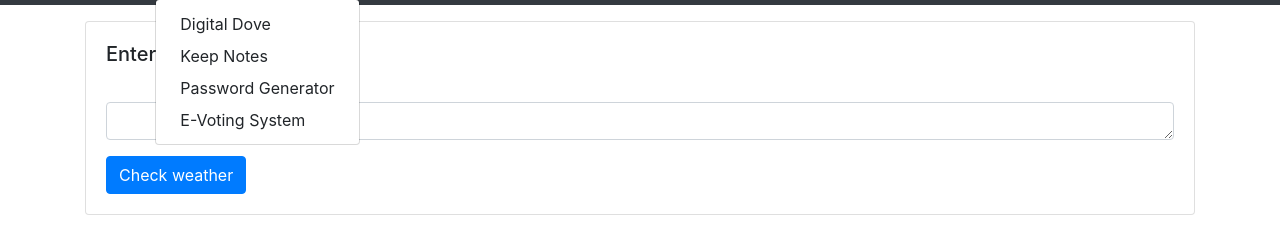
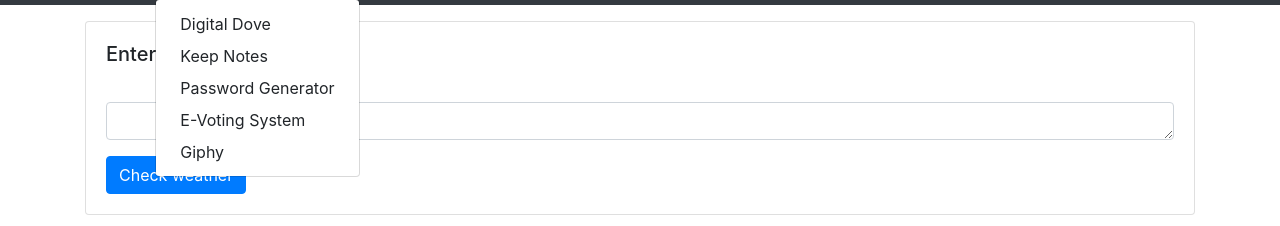
Before and after one commit to gupta-shubhamgupta/weather-app, a plain HTML site: page index.html in a window 1280 px wide. Both pictures are taken after a click on the button "More Project". Shown: the part 51-277 px from the top of the page. Drawn offline with nearby package versions, Linux system fonts and the light colour scheme.

Commit message:
Update index.html

```diff
--- a/index.html
+++ b/index.html
@@ -41,11 +41,16 @@
 							target="_blank">Digital Dove</a>
 						<a class="dropdown-item"
 							href="https://gupta-shubhamgupta.github.io/keep-notes"
-							target="_blank">Keep Notes</a> <a class="dropdown-item"
+							target="_blank">Keep Notes</a>
+						<a class="dropdown-item"
 							href="https://gupta-shubhamgupta.github.io/Random-Password-Generator/WebContent/"
-							target="_blank">Password Generator</a> <a class="dropdown-item"
+							target="_blank">Password Generator</a>
+						<a class="dropdown-item"
 							href="https://github.com/gupta-shubhamgupta/E-Voting-System"
 							target="_blank">E-Voting System</a>
+						<a class="dropdown-item"
+							href="https://gupta-shubhamgupta.github.io/alien-giphy/"
+							target="_blank">Giphy</a>
 
 					</div></li>
 				<a class="navbar-brand "></a>
```
